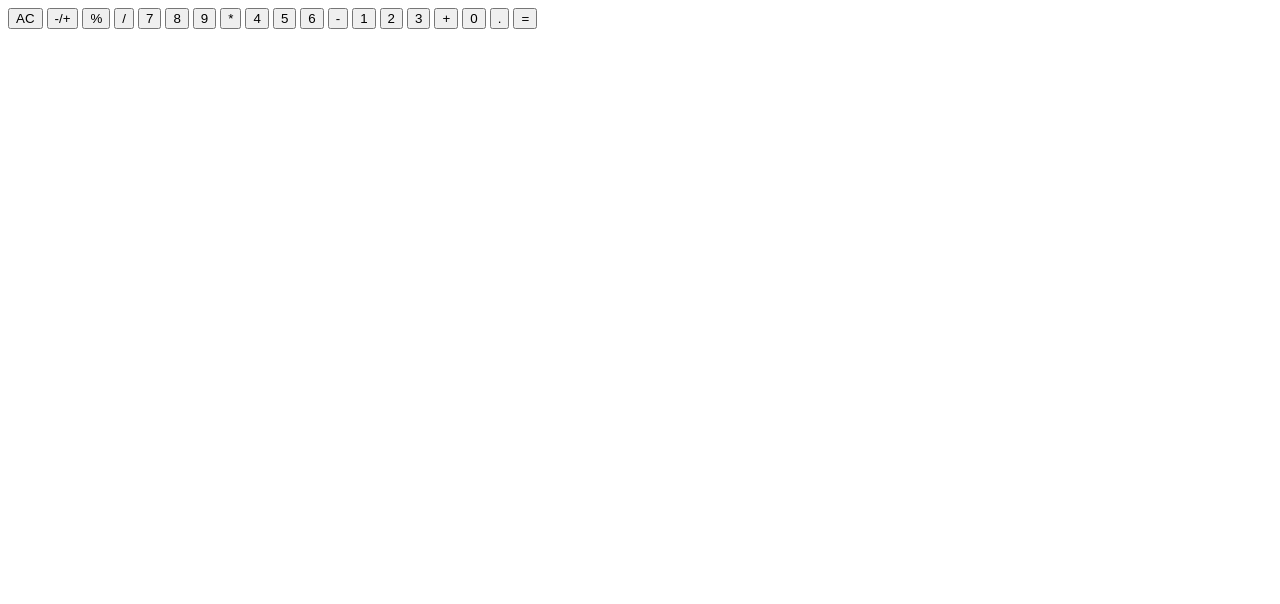
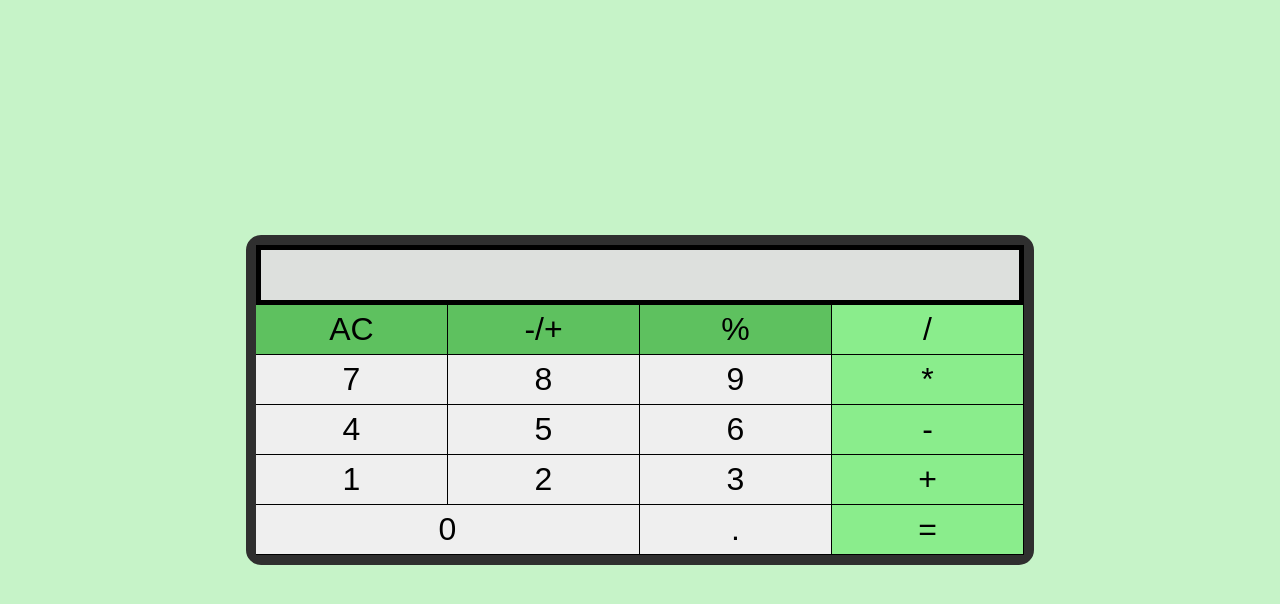
Before and after one commit to Shahad-AlMamari/brainnest-js-assignment-calculator, a plain HTML site: page index.html in a window 1280 px wide. Drawn offline with Linux system fonts and the light colour scheme.

Commit message:
added styling to calculator

```diff
--- a/index.html
+++ b/index.html
@@ -4,6 +4,7 @@
     <meta charset="UTF-8">
     <meta http-equiv="X-UA-Compatible" content="IE=edge">
     <meta name="viewport" content="width=device-width, initial-scale=1.0">
+    <link rel="stylesheet" href="style.css">
     <title>Calculator</title>
 </head>
 <body>
--- /dev/null
+++ b/style.css
@@ -0,0 +1,69 @@
+body{
+    display: block;
+    margin: 0;
+    padding: 0;
+    background-color: #c6f3c8;
+}
+main{
+    display: flex;
+    align-content: center;
+    align-items: center;
+    justify-content: center;
+    min-height: 95vh;
+    height: 100vh;
+    overflow: hidden;
+}
+.calculator-container{
+    background-color: black;
+    border: 10px solid rgba(47,47,47,1);
+    border-radius: 15px;
+    display:flex;
+    flex-wrap: wrap;
+    flex: 0 1 60%;
+}
+button{
+    display:flex;
+    flex-direction: row;
+    justify-content: space-around;
+    flex: 0 1 25%;
+    align-items: center;
+    height: 50px;
+    border: 1px solid black;
+    border-top:none;
+    border-left:none;
+    cursor: pointer;
+    font-size:2em;
+}
+button#zero{
+   flex-grow: 2;
+}
+.display-numbers{
+    display: flex;
+    flex-wrap: wrap;
+    flex: 0 1 100%;
+    height: 50px;
+    border: 5px solid #000;
+    justify-content: flex-end;
+    align-items: center;
+    font-size: 1.5em;
+    background: #dde0dd;
+    color:#000;
+    padding:0 10px;
+}
+.operator,.equals{
+    background-color: #8aed8c;
+}
+.clear,.sign,.precent{
+    background-color: #5ec15f;
+}
+/*
+.calculator-container{
+    background-color: black;
+    border: 10px solid rgba(47,47,47,1);
+    border-radius: 4px;
+    display: grid;
+    grid-template-columns: repeat(4, 100px);
+    grid-template-rows: minmax(100px, auto) repeat(5, 80px);
+    gap: 11px;
+}
+*/
```
